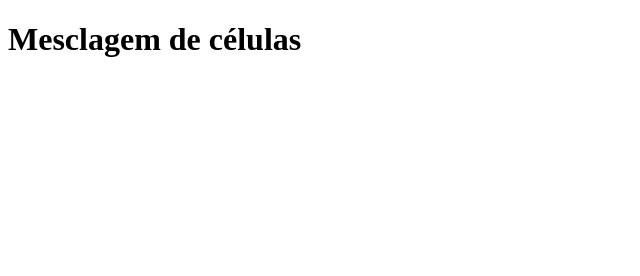
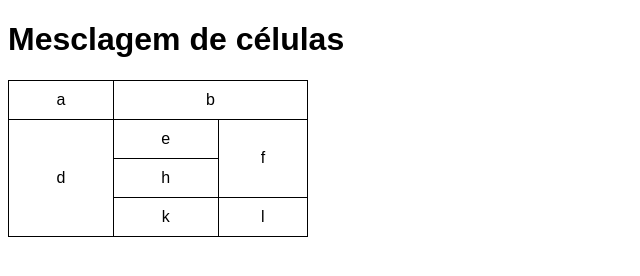
Before and after one commit to Moniellee/html-css, a plain HTML site: page exercícios/ex0026/tabela003.html in a window 1280 px wide. Shown: the whole page, without its empty margins (0-640 px from the left). Drawn offline with Linux system fonts and the light colour scheme.

Commit message:
up tabela003

```diff
--- a/exercícios/ex0026/tabela003.html
+++ b/exercícios/ex0026/tabela003.html
@@ -4,8 +4,45 @@
     <meta charset="UTF-8">
     <meta name="viewport" content="width=device-width, initial-scale=1.0">
     <title>Tabelas</title>
+    <style>
+        body {
+            font-family: Arial, Helvetica, sans-serif;
+        }
+        table {
+            border-collapse: collapse;
+            width: 300px;
+        }
+
+        td {
+            border: 1px solid black;
+            padding: 10px;
+            text-align: center;
+        }
+    </style>
 </head>
 <body>
     <h1>Mesclagem de células</h1>
+    <table>
+        <tr>
+            <td>a</td>
+            <td colspan="2">b</td>
+
+        </tr>
+        <tr>
+            <td rowspan="3">d</td>
+            <td>e</td>
+            <td rowspan="2">f</td>
+        </tr>
+        <tr>
+
+            <td>h</td>
+
+        </tr>
+        <tr>
+
+            <td>k</td>
+            <td>l</td>
+        </tr>
+    </table>
 </body>
 </html>
```
